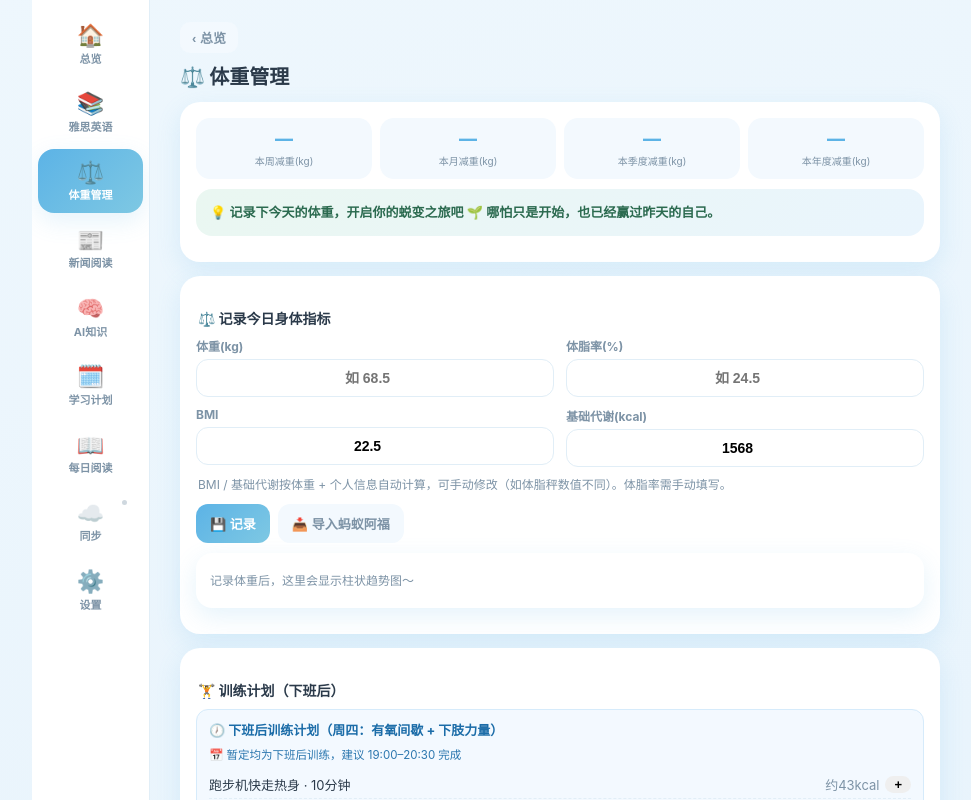
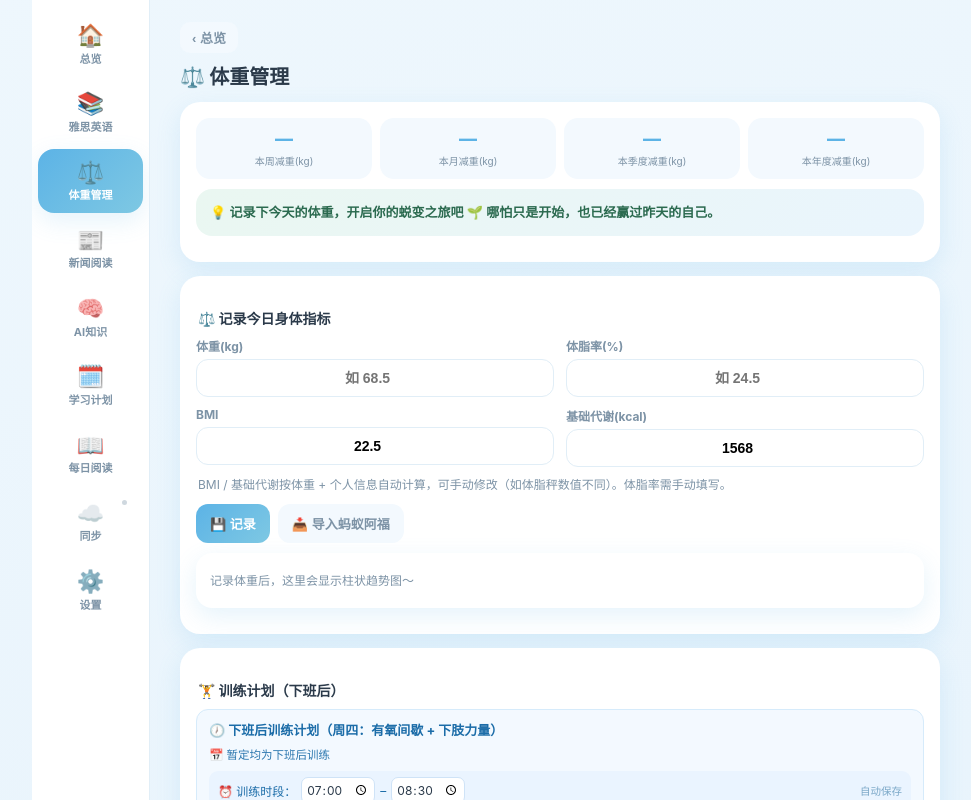
Before and after one commit to peiky6/workbench, a plain HTML site: page index.html in a window 1280 px wide. Both pictures are taken after a click on the element "⚖️ 体重管理". Shown: the top 800 px of the page, without its empty margins (139-1110 px from the left). Drawn offline with Linux system fonts and the light colour scheme.

Commit message:
feat: 训练时段可自定义(下班后 time 输入框)

```diff
--- a/index.html
+++ b/index.html
@@ -282,6 +282,9 @@
   .plan-ref{background:#f3f9ff;border:1px solid #d6ebfb;border-radius:12px;padding:10px 12px;margin:8px 0 4px;}
   .pr-h{font-size:13px;font-weight:700;color:#1b6ca8;margin-bottom:7px;}
   .pr-sub{font-size:11.5px;color:#1b6ca8;margin-bottom:9px;opacity:.92;}
+  .pr-timerow{display:flex;align-items:center;gap:5px;flex-wrap:wrap;font-size:12px;color:#1b6ca8;margin:2px 0 9px;background:#eaf4ff;border-radius:9px;padding:6px 9px;}
+  .pr-timerow input.tinput{width:74px;border:1px solid #cfe3f7;background:#fff;border-radius:7px;padding:3px 4px;font-size:12px;color:var(--ink);font-family:inherit;}
+  .pr-timerow .thint{margin-left:auto;font-size:10.5px;color:#7aa7c7;}
   .trow{display:flex;justify-content:space-between;align-items:center;font-size:13px;padding:4px 0;border-bottom:1px dashed var(--line);}
   .trow .tk{color:var(--sub);display:flex;align-items:center;gap:6px;}
   .trow .tk .mini{padding:1px 9px;}
@@ -1556,13 +1559,17 @@ function addTrainAll(){ const tp=trainPlanToday(); if(!tp.items.length) return t
 function addDietMeal(meal){ const dp=dietPlanToday(); if(dp.free) return toast('周末自由饮食，自行记录即可 🍽️'); const items=dp.meals[meal]||[]; if(!items.length) return; const t=manaToday(); let added=0; items.forEach(f=>{ if(!t.meals[meal].some(x=>x.n===f.n)){ t.meals[meal].push({n:f.n,k:f.k}); added++; } }); t.done=true; save(); renderMana(); toast('已套用'+mealNameCn(meal)+'计划 🍽️'); }
 function trainPlanHtml(){
   const tp=trainPlanToday();
-  if(!tp.items.length){ return `<div class="plan-ref"><div class="pr-h">🕖 下班后训练 · 今日（${escapeHtml(tp.title)}）— 休息日，好好恢复～</div></div>`; }
+  if(!tp.items.length){ return `<div class="plan-ref"><div class="pr-h">🕖 下班后训练 · 今日（${escapeHtml(tp.title)}）— 休息日，好好恢复～</div><div class="pr-timerow">⏰ 训练时段：<input type="time" class="tinput" value="${trainTimeStart()}" onchange="setTrainTime(this.value,null)"> – <input type="time" class="tinput" value="${trainTimeEnd()}" onchange="setTrainTime(null,this.value)"><span class="thint">自动保存</span></div></div>`; }
   const rows=tp.items.map(it=>`<div class="trow"><span>${escapeHtml(it.n)} · ${it.min}分钟</span><span class="tk">约${trainKcal(it.met,it.min)}kcal <button class="mini" onclick="addTrainItem('${escapeAttr(it.n)}',${it.met},${it.min})">+</button></span></div>`).join('');
   const totalK=tp.items.reduce((s,it)=>s+trainKcal(it.met,it.min),0);
-  return `<div class="plan-ref"><div class="pr-h">🕖 下班后训练计划（${escapeHtml(tp.title)}）</div><div class="pr-sub">📅 暂定均为下班后训练，建议 19:00–20:30 完成</div>${rows}
+  return `<div class="plan-ref"><div class="pr-h">🕖 下班后训练计划（${escapeHtml(tp.title)}）</div><div class="pr-sub">📅 暂定均为下班后训练</div><div class="pr-timerow">⏰ 训练时段：<input type="time" class="tinput" value="${trainTimeStart()}" onchange="setTrainTime(this.value,null)"> – <input type="time" class="tinput" value="${trainTimeEnd()}" onchange="setTrainTime(null,this.value)"><span class="thint">自动保存</span></div>${rows}
     <div class="mrow" style="font-weight:800"><span>计划合计</span><span>约 ${totalK} kcal</span></div>
     <button class="btn ghost w100" onclick="addTrainAll()">✅ 一键套用全部到今日运动</button></div>`;
 }
+function trainTime(){ return (state.settings&&state.settings.trainTime)||{start:'19:00',end:'20:30'}; }
+function trainTimeStart(){ return trainTime().start; }
+function trainTimeEnd(){ return trainTime().end; }
+function setTrainTime(start,end){ state.settings=state.settings||{}; state.settings.trainTime=trainTime(); if(start!=null) state.settings.trainTime.start=String(start); if(end!=null) state.settings.trainTime.end=String(end); save(); renderModule('mana'); toast('训练时段已更新 ⏰'); }
 function renderMana(){
   const t=manaToday();
   const losses=[
```
